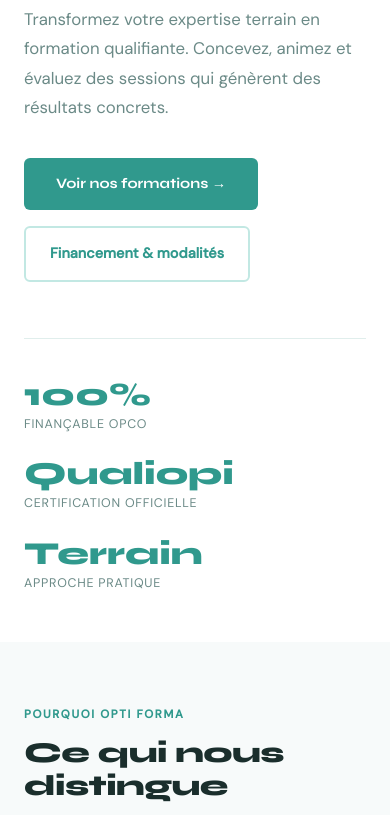
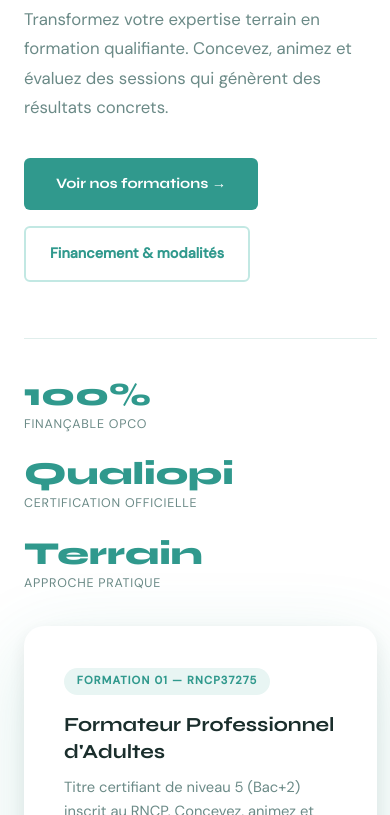
Before and after one commit to optiforma95-cyber/opti-forma-site, a plain HTML site: page index.html in a window 390 px wide. Shown: the part 329-1144 px from the top of the page. Drawn offline with Linux system fonts and the light colour scheme.

Commit message:
Correction hauteur hero

```diff
--- a/css/style.css
+++ b/css/style.css
@@ -250,8 +250,9 @@
   min-height: 100vh;
   display: grid;
   grid-template-columns: 1fr 1fr;
+  align-items: center;
   gap: 4rem;
-  padding: 0 5rem;
+  padding: 8rem 5rem 4rem;
   background: var(--white);
   position: relative;
   overflow: hidden;
@@ -272,18 +273,12 @@
   display: flex;
   flex-direction: column;
   justify-content: center;
-  min-height: 100vh;
-  padding-top: 6rem;
-  padding-bottom: 4rem;
 }
 .hero-visual {
   position: relative;
   z-index: 1;
   display: flex;
   align-items: center;
-  min-height: 100vh;
-  padding-top: 6rem;
-  padding-bottom: 4rem;
 }
 
 .hero-badge {
@@ -1842,7 +1837,7 @@
   nav { padding: 1rem 2.5rem; }
 
   .hero {
-    padding: 0 2.5rem;
+    padding: 6rem 2.5rem 4rem;
     gap: 2.5rem;
   }
 
@@ -1900,16 +1895,13 @@
   /* Hero */
   .hero {
     grid-template-columns: 1fr;
-    padding: 0 1.5rem;
+    padding: 5rem 1.5rem 3rem;
     min-height: auto;
+    gap: 2rem;
   }
-  .hero-content {
-    min-height: auto;
-    padding-top: 5rem;
-    padding-bottom: 3rem;
-  }
+  .hero-content { padding-bottom: 0; }
   .hero::after { display: none; }
-  .hero-visual { display: none; }
+  .hero-visual { justify-content: center; }
 
   /* Sections */
   .why-section,
```
